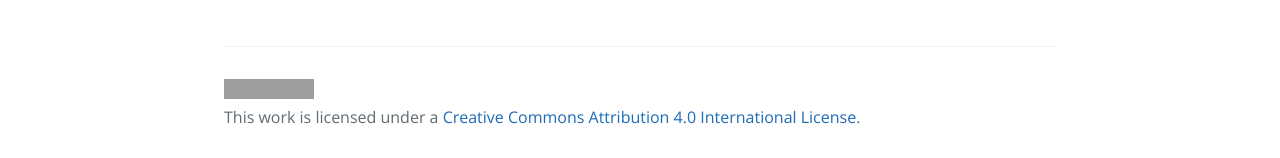
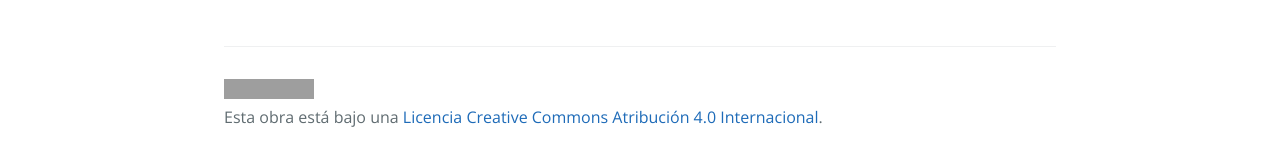
Before and after one commit to pewen/piydh, a Jekyll site: the page built from index.md, in a window 1280 px wide. Shown: the part 2142-2300 px from the top of the page. Built offline with Jekyll 4.4.1, drawn with Linux system fonts in a browser that asks for light colours; grey boxes are pictures that could not be loaded.

Commit message:
minor changes

```diff
--- a/_includes/page-footer.html
+++ b/_includes/page-footer.html
@@ -1,3 +1,3 @@
 <footer class="site-footer">
-  <a rel="license" href="http://creativecommons.org/licenses/by/4.0/"><img alt="Creative Commons License" style="border-width:0" src="https://i.creativecommons.org/l/by/4.0/88x31.png" /></a><br />This work is licensed under a <a rel="license" href="http://creativecommons.org/licenses/by/4.0/">Creative Commons Attribution 4.0 International License</a>.
+<a rel="license" href="http://creativecommons.org/licenses/by/4.0/"><img alt="Licencia Creative Commons" style="border-width:0" src="https://i.creativecommons.org/l/by/4.0/88x31.png" /></a><br />Esta obra está bajo una <a rel="license" href="http://creativecommons.org/licenses/by/4.0/">Licencia Creative Commons Atribución 4.0 Internacional</a>.
 </footer>
```
Also changed, not shown: 1 other file.
